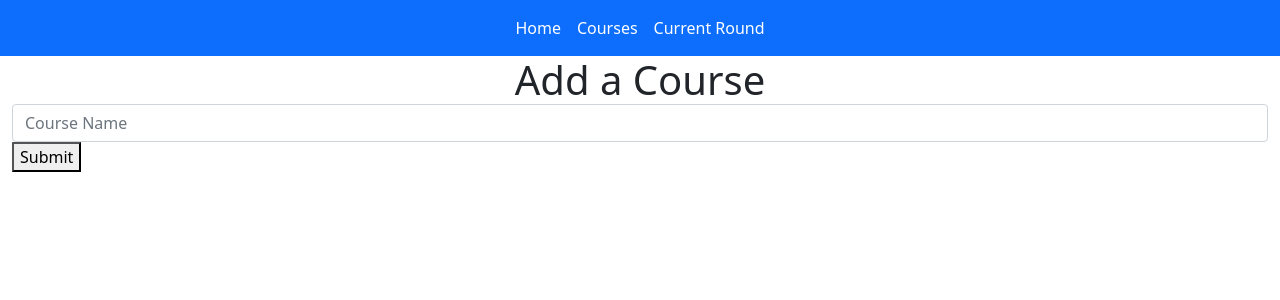
After one commit to papplescauc/My_Disc, a Flask app: page /courses/add in a window 1280 px wide. The commit adds this page. Shown: the top 300 px of the page. Run offline with Flask 3, Linux system fonts and the light colour scheme.

Commit message:
began add course page

```diff
--- a/app.py
+++ b/app.py
@@ -9,6 +9,12 @@ def home_view():
 @app.route('/courses')
 def courses_view():
     return render_template('courses.html')
+
+@app.route('/courses/add')
+def add_course_view():
+
+    return render_template('add_course.html')
+
 
 
 @app.route('/current_round')
@@ -22,4 +28,4 @@ def login_view():
 
 
 if __name__ == "__main__":
-    app.run(host='127.0.0.1', port=8080, debug = True)
+    app.run(host='127.0.0.1', port=8080, debug=False)
--- /dev/null
+++ b/static/js/add_course.js
@@ -0,0 +1,18 @@
+document.addEventListener("DOMContentLoaded", function() {
+    console.log('hello world');
+
+    document.getElementById('submit-button').addEventListener('click', function(mouseEvent) {
+        /** @type {HTMLFormElement} */ const form = document.getElementById('main-form');
+        form.reportValidity();
+        mouseEvent.preventDefault();
+
+        // display loading spinner
+
+        // add course (call python code, wait for it to complete)
+
+        // hide loading spinner
+
+    });
+
+
+});
--- /dev/null
+++ b/templates/add_course.html
@@ -0,0 +1,23 @@
+{% extends "base.html" %}
+{% block head %}
+    {{ super() }}
+    <title>MyDisc | Add a Course</title>
+    <script src="/static/js/add_course.js"></script>
+{% endblock %}
+
+{% block navbar %}
+    {{ super() }}
+{% endblock %}
+
+{% block content %}
+    <div class="container-fluid">
+        <h1 style="margin: auto; text-align: center;">Add a Course</h1>
+
+        <form id="main-form">
+            <input type="number" min="0" class="form-control" id="course_name" name="course_name" placeholder="Course Name">
+            <button type="Submit" id="submit-button">Submit</button>
+
+        </form>
+    </div>
+
+{% endblock %}
--- a/templates/index.html
+++ b/templates/index.html
@@ -10,6 +10,6 @@
 
 {% block content %}
     <div class="container-fluid">
-        <h1 style="margin: auto; text-align: center;">Welcom to MyDisc!</h1>
+        <h1 style="margin: auto; text-align: center;">Welcome to MyDisc!</h1>
     </div>
 {% endblock %}
```
